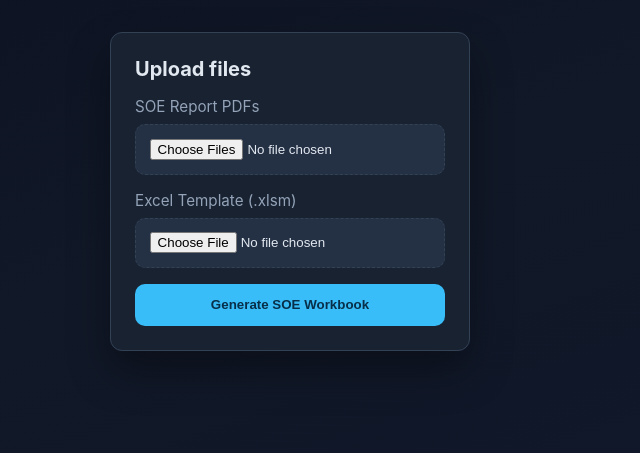
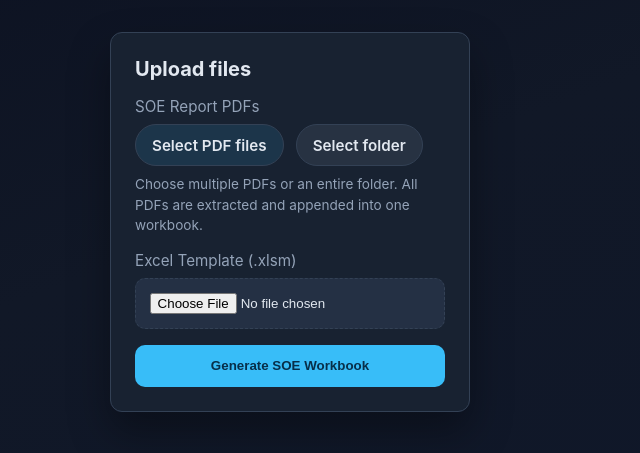
Before and after one commit to HossamAmeen/ocr_fastapi, a FastAPI app: page /soe in a window 1280 px wide. Shown: the part 260-713 px from the top of the page, without its empty margins (0-640 px from the left). Run offline with FastAPI, Linux system fonts and the light colour scheme.

Commit message:
update multi files in SOE

```diff
--- a/app/static/css/style.css
+++ b/app/static/css/style.css
@@ -69,6 +69,41 @@ body {
 
 .file-list li {
   margin-bottom: 0.25rem;
+}
+
+.file-actions {
+  display: flex;
+  flex-wrap: wrap;
+  gap: 0.75rem;
+}
+
+.file-button {
+  display: inline-flex;
+  align-items: center;
+  justify-content: center;
+  padding: 0.65rem 1rem;
+  border-radius: 999px;
+  border: 1px solid var(--border);
+  background: rgba(56, 189, 248, 0.12);
+  color: var(--text);
+  font-size: 0.95rem;
+  font-weight: 600;
+  cursor: pointer;
+}
+
+.file-button.secondary {
+  background: rgba(148, 163, 184, 0.12);
+}
+
+.file-button:hover {
+  border-color: var(--accent);
+}
+
+.field-hint {
+  margin: 0;
+  color: var(--muted);
+  font-size: 0.85rem;
+  line-height: 1.5;
 }
 
 .eyebrow {
--- a/app/static/js/soe.js
+++ b/app/static/js/soe.js
@@ -7,7 +7,10 @@ const pdfSummaryBody = document.querySelector("#pdf-summary-table tbody");
 const rowsTableBody = document.querySelector("#rows-table tbody");
 const downloadLink = document.getElementById("download-link");
 const pdfFilesInput = document.getElementById("pdf-files");
+const pdfFolderInput = document.getElementById("pdf-folder");
 const pdfFileList = document.getElementById("pdf-file-list");
+
+let selectedPdfFiles = [];
 
 function setStatus(message, type = "info") {
   statusEl.textContent = message;
@@ -19,16 +22,44 @@ function clearStatus() {
   statusEl.classList.add("hidden");
 }
 
+function displayName(file) {
+  return file.webkitRelativePath || file.name;
+}
+
+function collectPdfFiles(fileList) {
+  return Array.from(fileList || [])
+    .filter((file) => file.name.toLowerCase().endsWith(".pdf"))
+    .sort((left, right) =>
+      displayName(left).localeCompare(displayName(right), undefined, {
+        numeric: true,
+        sensitivity: "base",
+      })
+    );
+}
+
 function renderSelectedFiles() {
-  const files = Array.from(pdfFilesInput.files || []);
-  if (!files.length) {
+  if (!selectedPdfFiles.length) {
     pdfFileList.classList.add("hidden");
     pdfFileList.innerHTML = "";
     return;
   }
 
-  pdfFileList.innerHTML = files.map((file) => `<li>${file.name}</li>`).join("");
+  pdfFileList.innerHTML = selectedPdfFiles
+    .map((file) => `<li>${displayName(file)}</li>`)
+    .join("");
   pdfFileList.classList.remove("hidden");
+}
+
+function setSelectedPdfFiles(files, sourceInput) {
+  selectedPdfFiles = collectPdfFiles(files);
+
+  if (sourceInput === pdfFilesInput) {
+    pdfFolderInput.value = "";
+  } else {
+    pdfFilesInput.value = "";
+  }
+
+  renderSelectedFiles();
 }
 
 function formatSource(source) {
@@ -102,27 +133,44 @@ function renderResults(data) {
   resultsCard.classList.remove("hidden");
 }
 
-pdfFilesInput.addEventListener("change", renderSelectedFiles);
+pdfFilesInput.addEventListener("change", () => {
+  setSelectedPdfFiles(pdfFilesInput.files, pdfFilesInput);
+});
+
+pdfFolderInput.addEventListener("change", () => {
+  const pdfFiles = collectPdfFiles(pdfFolderInput.files);
+  if (pdfFolderInput.files?.length && !pdfFiles.length) {
+    selectedPdfFiles = [];
+    pdfFolderInput.value = "";
+    renderSelectedFiles();
+    setStatus("The selected folder does not contain any PDF files.", "error");
+    return;
+  }
+  setSelectedPdfFiles(pdfFolderInput.files, pdfFolderInput);
+  clearStatus();
+});
 
 form.addEventListener("submit", async (event) => {
   event.preventDefault();
   clearStatus();
 
-  const pdfFiles = Array.from(pdfFilesInput.files || []);
   const excelFile = document.getElementById("excel-file").files[0];
 
-  if (!pdfFiles.length || !excelFile) {
-    setStatus("Please select at least one PDF and an Excel template.", "error");
+  if (!selectedPdfFiles.length || !excelFile) {
+    setStatus("Please select at least one PDF (or a folder of PDFs) and an Excel template.", "error");
     return;
   }
 
   const formData = new FormData();
-  pdfFiles.forEach((file) => formData.append("pdfs", file));
+  selectedPdfFiles.forEach((file) => {
+    formData.append("pdfs", file);
+    formData.append("pdf_names", displayName(file));
+  });
   formData.append("excel", excelFile);
 
   submitBtn.disabled = true;
   submitBtn.textContent = "Processing...";
-  setStatus(`Extracting ${pdfFiles.length} PDF(s) and writing Excel...`, "info");
+  setStatus(`Extracting ${selectedPdfFiles.length} PDF(s) and writing Excel...`, "info");
 
   try {
     const response = await fetch("/api/soe/generate", {
--- a/app/templates/soe.html
+++ b/app/templates/soe.html
@@ -30,10 +30,22 @@
       <section class="card upload-card">
         <h2>Upload files</h2>
         <form id="soe-form">
-          <label class="field">
+          <div class="field">
             <span>SOE Report PDFs</span>
-            <input type="file" id="pdf-files" name="pdfs" accept=".pdf" multiple required />
-          </label>
+            <div class="file-actions">
+              <label class="file-button">
+                Select PDF files
+                <input type="file" id="pdf-files" accept=".pdf" multiple hidden />
+              </label>
+              <label class="file-button secondary">
+                Select folder
+                <input type="file" id="pdf-folder" webkitdirectory directory multiple hidden />
+              </label>
+            </div>
+            <p class="field-hint">
+              Choose multiple PDFs or an entire folder. All PDFs are extracted and appended into one workbook.
+            </p>
+          </div>
 
           <ul id="pdf-file-list" class="file-list hidden"></ul>
 
```
Also changed, not shown: app/routers/soe.py (+11 -5 lines), app/services/soe_service.py (+10 -5 lines), 1 other file.
